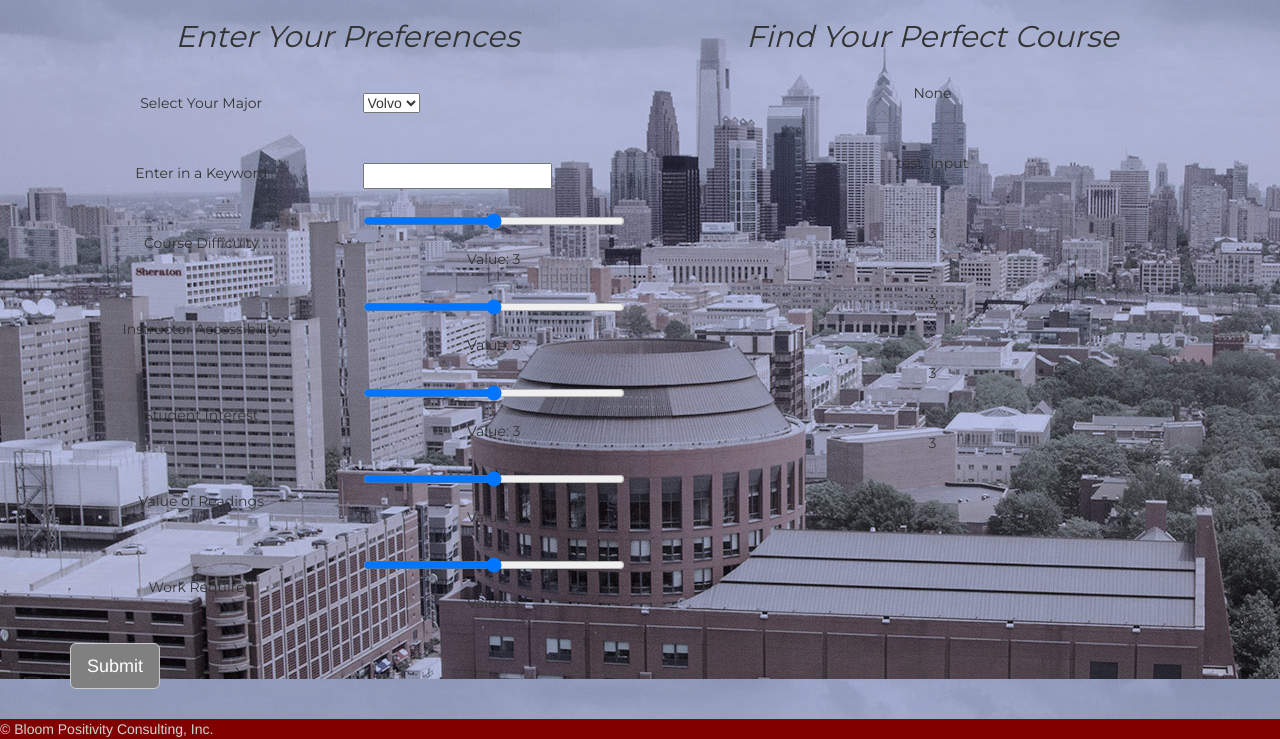
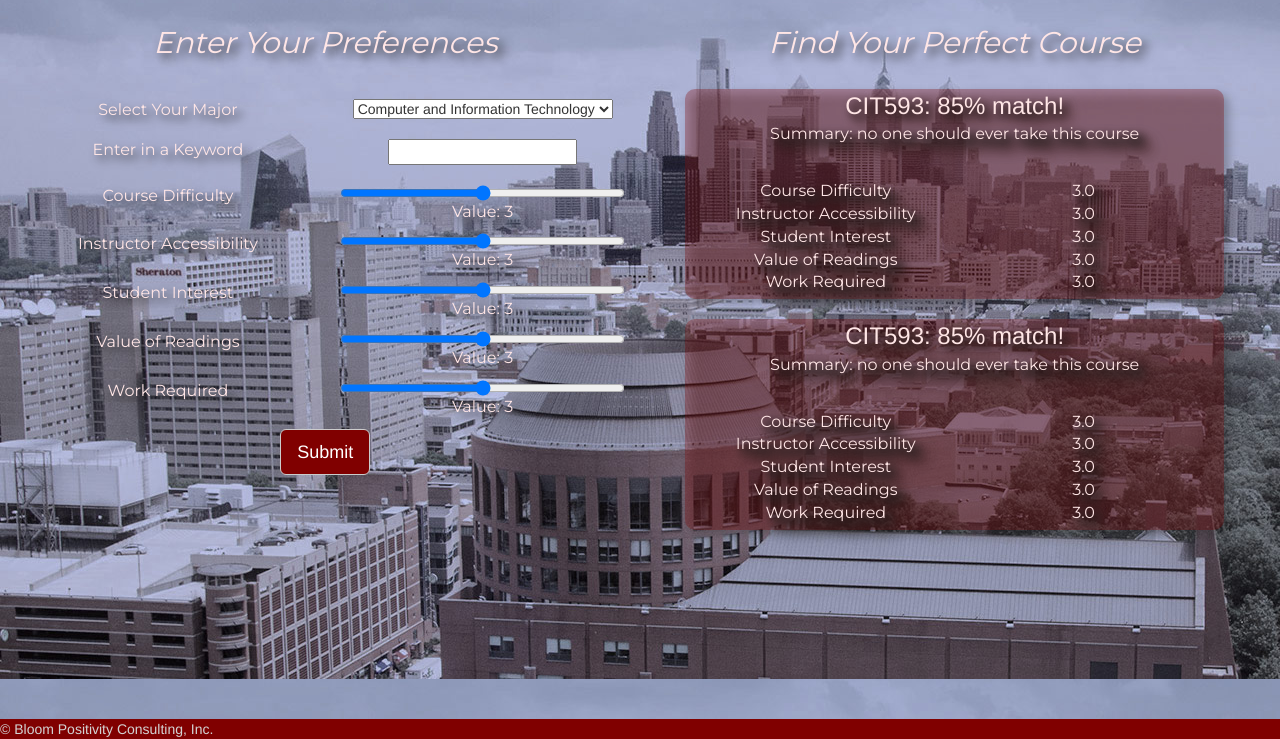
Before and after one commit to kaushik316/OfCourse, a Flask app: page / in a window 1280 px wide. Shown: the part 61-800 px from the top of the page. Run offline with Flask 2, Linux system fonts and the light colour scheme; some libraries are stand-ins or nearby versions.

Commit message:
front end work finished, needs linking of variables to output dataset

```diff
--- a/Site/routes.py
+++ b/Site/routes.py
@@ -20,15 +20,15 @@ def landing():
   if not input_kw:
     input_kw = 'test_input'
   if not input_course_diff:
-    input_course_diff = 3
+    input_course_diff = 3.0
   if not input_inst_acc:
-    input_inst_acc = 3
+    input_inst_acc = 3.0
   if not input_stud_int:
-    input_stud_int = 3
+    input_stud_int = 3.0
   if not input_value_read:
-    input_value_read = 3
+    input_value_read = 3.0
   if not input_work_req:
-    input_work_req = 3
+    input_work_req = 3.0
   return render_template('landing.html',
     input_major = str(input_major),
     input_kw = str(input_kw),
@@ -36,7 +36,10 @@ def landing():
     input_inst_acc = str(input_inst_acc),
     input_stud_int = str(input_stud_int),
     input_value_read = str(input_value_read),
-    input_work_req = str(input_work_req))
+    input_work_req = str(input_work_req),
+    course1_name = 'CIT593',
+    course1_acc= '85%',
+    course1_summ = 'no one should ever take this course')
 
 if __name__=='__main__':
   app.run(debug=True)
--- a/Site/static/css/custom.css
+++ b/Site/static/css/custom.css
@@ -3,6 +3,12 @@ html, body {
 	background-image: url('../images/penn_landscape.jpg');s
 	background-size: cover;
 	height: 100% !important;
+}
+
+.container {
+	padding: 0px;
+	margin: 2%;
+	width: 96%;
 }
 
 div#content {
@@ -70,63 +76,85 @@ div#footer {
 	font-family: 'Montserrat', sans-serif;
 	font-style: italic !important;
 	text-align: center;
+	margin-top: 0px;
+	margin-bottom: 30px;
+	color: #ffe6e6;
+	-webkit-filter: drop-shadow(5px 5px 5px #222);
 }
 
 .resources p {
 	text-align: center;
 	font-family: 'Montserrat', sans-serif;
 	font-style: bolder !important;
-	font-size: 14px;
-	padding-top: 20px;
-	padding-bottom: 20px;
+	font-size: 16px;
+	color: #ffe6e6;
+	-webkit-filter: drop-shadow(5px 5px 5px #222);
 }
 
 .major_dropdown {
 	padding-top: 20px;
 	padding-bottom: 20px;
-	display: inline-block;
-	vertical-align: middle;
 }
 
 .keyword_entry {
 	padding-top: 20px;
 	padding-bottom: 20px;
+	text-align: center;
 }
 
 .slidecontainer {
     width: 100%;
 }
 
-/*.slider {
-    -webkit-appearance: none;
-    width: 100%;
-    height: 25px;
-    background: #d3d3d3;
-    outline: none;
-    opacity: 0.7;
-    -webkit-transition: .2s;
-    transition: opacity .2s;
+.output_blocks {
+	text-align: center;
+	align-items: center;
+	justify-content: center;
 }
 
-.slider:hover {
-    opacity: 1;
+.btn {
+	color: white;
 }
 
-.slider::-webkit-slider-thumb {
-    -webkit-appearance: none;
-    appearance: none;
-    width: 25px;
-    height: 25px;
-    background: darkblue;
-    cursor: pointer;
+.keyword_entry {
+	padding-bottom: : 5px;
+	padding-top: 0px;
 }
 
-.slider::-moz-range-thumb {
-    width: 25px;
-    height: 25px;
-    background: darkblue;
-    cursor: pointer;
-}*/
+.major_dropdown {
+	padding-bottom: : 5px;
+	padding-top: 0px;
+}
+
+.flex-container {
+  display: flex;
+  flex-wrap: nowrap;
+  background-color: rgba(128, 0, 0, .3);
+  margin-left: 5%;
+  margin-right: 5%;
+  -webkit-filter: drop-shadow(5px 5px 5px #222);
+}
+
+.flex-container p {
+	margin: 0px;
+	color: #ffe6e6;
+	-webkit-filter: drop-shadow(5px 5px 5px #222);
+}
+
+.flex-container > div {
+  width: 90%;
+  text-align: center;
+  font-size: 24px;
+  color: #ffe6e6;
+  margin-left: 5%;
+  margin-right: 5%;
+  padding-bottom: 5px;
+  -webkit-filter: drop-shadow(5px 5px 5px #222);
+}
+
+#rounded_corners {
+    border-radius: 10px;
+}
 
 .footer {
 	background-color: maroon;
--- a/Site/templates/landing.html
+++ b/Site/templates/landing.html
@@ -22,10 +22,10 @@
                 <div class="col-md-6">
                   <div class="major_dropdown" align="middle">
                     <select name="major">
-                      <option value="volvo">Volvo</option>
-                      <option value="saab">Saab</option>
-                      <option value="opel">Opel</option>
-                      <option value="audi">Audi</option>
+                      <option value="CIT">Computer and Information Technology</option>
+                      <option value="CIS">Computer Science</option>
+                      <option value="EE">Electrical Engineering</option>
+                      <option value="ME">Mechanical Engineering</option>
                     </select>
                   </div>
                 </div>
@@ -47,7 +47,7 @@
               </div>
               <div class="col-md-6">
                 <div class="slidecontainer">
-                  <input type="range" min="1" max="5" value="3" class="slider" id="course_diff" name="course_diff">
+                  <input type="range" min="1" max="5" value="3" class="slider" step="0.1" id="course_diff" name="course_diff">
                   <p>Value: <span id="demo"></span></p>
                 </div>
               </div>
@@ -58,7 +58,7 @@
               </div>
               <div class="col-md-6">
                 <div class="slidecontainer">
-                  <input type="range" min="1" max="5" value="3" class="slider2" id="inst_acc" name="inst_acc">
+                  <input type="range" min="1" max="5" value="3" step="0.1" class="slider2" id="inst_acc" name="inst_acc">
                   <p>Value: <span id="demo2"></span></p>
                 </div>
               </div>
@@ -69,7 +69,7 @@
               </div>
               <div class="col-md-6">
                 <div class="slidecontainer">
-                  <input type="range" min="1" max="5" value="3" class="slider3" id="stud_int" name="stud_int">
+                  <input type="range" min="1" max="5" value="3" step="0.1" class="slider3" id="stud_int" name="stud_int">
                   <p>Value: <span id="demo3"></span></p>
                 </div>
               </div>
@@ -80,7 +80,7 @@
               </div>
               <div class="col-md-6">
                 <div class="slidecontainer">
-                  <input type="range" min="1" max="5" value="3" class="slider3" id="value_read" name="value_read">
+                  <input type="range" min="1" max="5" value="3" step="0.1" class="slider3" id="value_read" name="value_read">
                   <p>Value: <span id="demo4"></span></p>
                 </div>
               </div>
@@ -91,23 +91,68 @@
               </div>
               <div class="col-md-6">
                 <div class="slidecontainer">
-                  <input type="range" min="1" max="5" value="3" class="slider3" id="work_req" name="work_req">
+                  <input type="range" min="1" max="5" value="3" step="0.1" class="slider3" id="work_req" name="work_req">
                   <p>Value: <span id="demo5"></span></p>
                 </div>
               </div>
             </div>
-            <input type="submit" class="btn btn-default btn-lg" value="Submit" style="background-color: gray; color: white;">
+            <div style="text-align: center">
+              <input type="submit" class="btn btn-default btn-lg" value="Submit" style="background-color: maroon">
+            </div>
           </form>
         </div>
         <div class="col-md-6">
+          <div class="output_blocks">
             <h2>Find Your Perfect Course</h2>
-          <p>{{ input_major }}</p>
-          <p>{{ input_kw }}</p>
+            <div class="flex-container" id="rounded_corners">
+              <div>
+                {{ course1_name }}: {{ course1_acc }} match!</p>
+                <p>Summary: {{ course1_summ }}</p>
+                <br>
+                <div class="row">
+                  <div class="col-md-6">
+                    <p>Course Difficulty</p>
+                    <p>Instructor Accessibility</p>
+                    <p>Student Interest</p>
+                    <p>Value of Readings</p>
+                    <p>Work Required</p>
+                  </div>
+                  <div class="col-md-6">
                     <p>{{ input_course_diff }}</p>
                     <p>{{ input_inst_acc }}</p>
                     <p>{{ input_stud_int }}</p>
                     <p>{{ input_value_read }}</p>
                     <p>{{ input_work_req }}</p>
+                  </div>
+                </div>
+              </div>
+            </div>
+            <br>
+            <div class="flex-container" id="rounded_corners">
+              <div>
+                {{ course1_name }}: {{ course1_acc }} match!</p>
+                <p>Summary: {{ course1_summ }}</p>
+                <br>
+                <div class="row">
+                  <div class="col-md-6">
+                    <p>Course Difficulty</p>
+                    <p>Instructor Accessibility</p>
+                    <p>Student Interest</p>
+                    <p>Value of Readings</p>
+                    <p>Work Required</p>
+                  </div>
+                  <div class="col-md-6">
+                    <p>{{ input_course_diff }}</p>
+                    <p>{{ input_inst_acc }}</p>
+                    <p>{{ input_stud_int }}</p>
+                    <p>{{ input_value_read }}</p>
+                    <p>{{ input_work_req }}</p>
+                  </div>
+                </div>
+              </div>
+            </div>
+          </div>
+        </div>
        </div>
       </div>
     </div>
--- a/Site/templates/layout.html
+++ b/Site/templates/layout.html
@@ -1,4 +1,3 @@
-<!--I AM A BIG FAT MONKEY-->
 <!DOCTYPE html>
 <html lang="en">
   <head>
```
Lines whose indentation alone changed are shown as unchanged.
